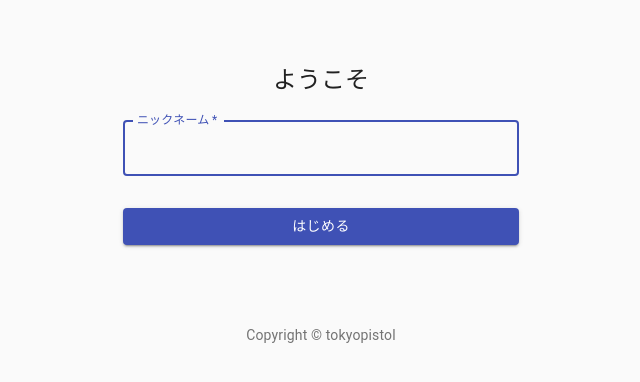
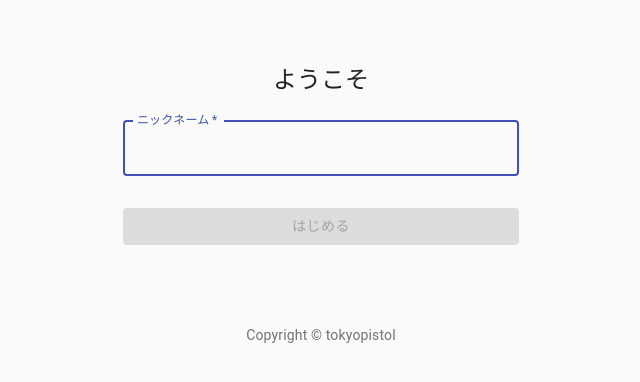
Before and after one commit to tokyopistol/idobatakaigi, a React (Create React App) app: page / in a window 1280 px wide. Shown: the top 382 px of the page, without its empty margins (319-959 px from the left). Built offline with nearby package versions, Linux system fonts and the light colour scheme.

Commit message:
setName by clicking button

```diff
--- a/src/components/SignIn.js
+++ b/src/components/SignIn.js
@@ -1,4 +1,4 @@
-import React from 'react';
+import React, { useEffect, useState } from 'react';
 import Button from '@material-ui/core/Button';
 import CssBaseline from '@material-ui/core/CssBaseline';
 import TextField from '@material-ui/core/TextField';
@@ -44,6 +44,14 @@
 
 export default function SignIn({ setName }) {
   const classes = useStyles();
+  const [disabled, setDisabled] = useState(true);
+  const [string, setString ] = useState('');
+  console.log({ disabled, string });
+
+  useEffect(() => {
+    const disabled = string === ''
+    setDisabled(disabled)
+  }, [string]);
 
   return (
     <Container component="main" maxWidth="xs">
@@ -62,6 +70,7 @@
             label="ニックネーム"
             name="name"
             autoFocus
+            onChange={(e) => setString(e.target.value)}
           />
           <Button
             type="submit"
@@ -69,6 +78,7 @@
             variant="contained"
             color="primary"
             className={classes.submit}
+            disabled={disabled}
           >
             はじめる
           </Button>
```
